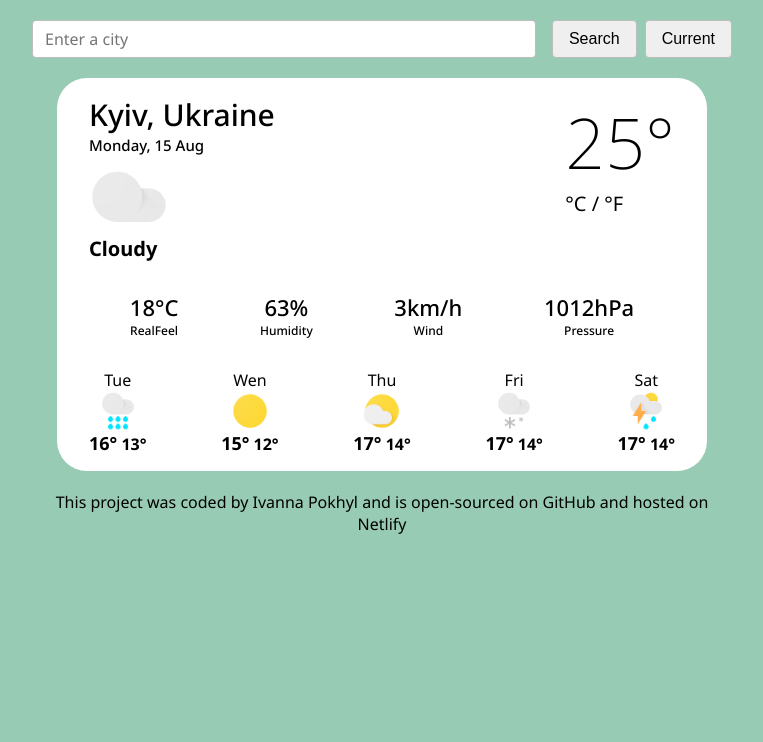
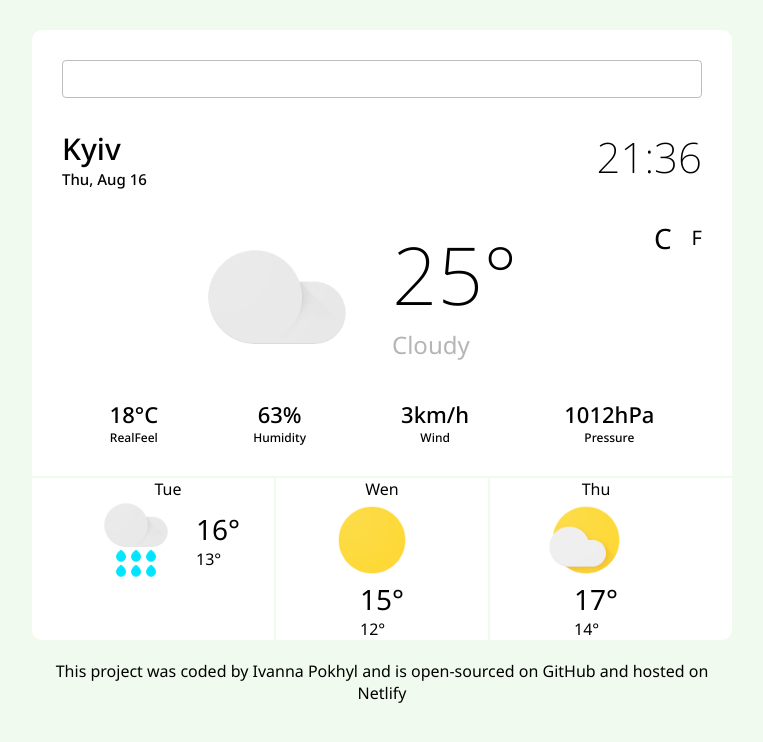
Before and after one commit to ivanna-pt/vanilla-weather-app, a plain HTML site: page index.html in a window 1280 px wide. Shown: the whole page, without its empty margins (258-1021 px from the left). Drawn offline with Linux system fonts and the light colour scheme.

Commit message:
Changed HTML and CSS

```diff
--- a/index.html
+++ b/index.html
@@ -11,49 +11,45 @@
     <link href="https://fonts.googleapis.com/css2?family=Noto+Sans:ital,wght@0,200;0,400;0,500;0,700;0,900;1,200;1,400;1,500;1,700&display=swap" rel="stylesheet">
 </head>
 <body>
-<div class="container">
 <!--Wrapper starts-->
 <div class="wrapper">
-<!--    Header starts-->
-    <header>
-        <div class="row">
-            <input class="search-input" type="text" placeholder="Enter a city" aria-label="default input example">
-            <div class="btn-set">
-                <button type="button" class="btn btn-primary">Search</button>
-                <button type="button" class="btn btn-outline-primary">Current</button>
+<!--    Main section starts-->
+    <section class="main-section">
+<!--        Search block-->
+        <div class="search-row">
+            <input type="text" class="search-input">
+            <div class="current-location-btn">
+
             </div>
         </div>
-    </header>
-<!--    Header ends-->
 
-<!--    Main section starts-->
-    <section class="main-section">
 <!--        Current Info-->
         <div class="current-wrapper">
-            <div class="box">
-                <div class="date-city-display">
-                    <div class="city">
-                        Kyiv, Ukraine
+            <div class="block">
+                <h1 class="city">Kyiv</h1>
+                <div class="date">Thu, Aug 16</div>
             </div>
-                    <div class="current-date">
-                        Monday, 15 Aug
+            <div class="block">
+                <div class="time">21:36</div>
+            </div>
         </div>
 
-                </div>
         <!--      Weather display  -->
         <div class="weather-display">
-                    <div class="weather-img">
+            <div>
                 <img src="img/cloudy_light_color_96dp.png" alt="cloudy">
             </div>
-                    <div class="weather-description">Cloudy</div>
+            <div class="weather">
+                <div>
+                    <div class="temperature">25°</div>
+                    <div class="description">Cloudy</div>
+                </div>
+                <div class="unit-switch">
+                    <span>C</span>
+                    <span>F</span>
                 </div>
             </div>
-            <div class="box">
-                <div class="temperature">25°</div>
-                <div class="unit-switch">
-                    <span>°C</span> / <span>°F</span>
-                </div>
-            </div>
+
         </div>
 
 <!--        Additional Info-->
@@ -80,10 +76,12 @@
         <div class="forecast-wrapper">
             <div class="forecast-item">
                 <div class="day">Tue</div>
+                <div class="block">
                     <img src="img/heavy_rain_light_color_96dp.png" alt="">
                     <div class="temp">
                         <span>16°</span>
                         <span>13°</span>
+                    </div>
                 </div>
             </div>
 
@@ -105,23 +103,6 @@
                 </div>
             </div>
 
-            <div class="forecast-item">
-                <div class="day">Fri</div>
-                <img src="img/snow_showers_snow_light_color_96dp.png" alt="">
-                <div class="temp">
-                    <span>17°</span>
-                    <span>14°</span>
-                </div>
-            </div>
-
-            <div class="forecast-item">
-                <div class="day">Sat</div>
-                <img src="img/isolated_scattered_tstorms_day_light_color_96dp.png" alt="">
-                <div class="temp">
-                    <span>17°</span>
-                    <span>14°</span>
-                </div>
-            </div>
 
         </div>
     </section>
@@ -134,7 +115,7 @@
 <!--Footer ends-->
 </div>
 <!--Wrapper ends-->
-</div>
+
 
 <!--JavaScript files-->
 <script src="src/app.js"></script>
--- a/src/style.css
+++ b/src/style.css
@@ -51,23 +51,35 @@ img, svg{
 }
 
 /* Main */
-.container{
-    height: 100vh;
+body{
     font-family: 'Noto Sans', sans-serif;
-    background-color: #98cbb4;
-    padding-top: 20px;
-    padding-bottom: 20px;
+    background-color: #f1faee;
 }
 
 .wrapper{
     width: 700px;
-    margin: 0 auto;
+    margin: 30px auto;
+}
+
+/*Main section*/
+.main-section{
+    margin: 20px auto;
+    background-color: #FFFFFF;
+    border-radius: 10px;
+    display: flex;
+    flex-direction: column;
+}
+
+.main-section>div{
+    margin-top: 30px;
+    padding-left: 30px;
+    padding-right: 30px;
 }
 
 /*Header */
-header .row{
+.search-row{
     display: flex;
-justify-content: space-between;
+    justify-content: space-between;
 }
 
 .search-input{
@@ -91,39 +103,6 @@ justify-content: space-between;
     outline: 0;
     box-shadow: 0 0 0 0.2rem rgba(158, 158, 158, 0.25);
 }
-
-.btn-set{
-    margin-left: 1rem;
-    display: flex;
-}
-
-.btn{
-    padding: 0.375rem 1rem;
-    font-size: 1rem;
-    line-height: 1.5;
-    border: 1px solid #bdbdbd;
-    border-radius: 0.25rem;
-}
-
-.btn:first-child{
-    margin-right: 0.5rem;
-}
-
-/*Main section*/
-.main-section{
-    padding: 1rem 2rem;
-    margin: 20px auto;
-    width: 650px;
-    background-color: #FFFFFF;
-    border-radius: 30px;
-    display: flex;
-    flex-direction: column;
-}
-
-.main-section>div+div{
-    margin-top: 30px;
-}
-
 .current-wrapper{
     display: flex;
     justify-content: space-between;
@@ -140,35 +119,64 @@ justify-content: space-between;
     font-weight: 500;
 }
 
-.current-date{
+.date{
     font-size: 15px;
     font-weight: 500;
 }
 
+.time{
+    font-size: 42px;
+    font-weight: 200;
+}
+
+/*Weather display*/
 .weather-display{
     display: flex;
-    flex-direction: column;
+    justify-content: right;
 }
 
-.weather-description{
-    font-size: 20px;
-    font-weight: 700;
+.weather-display>div{
+    flex: 1;
+    display: flex;
 }
 
 .weather-display img{
-    width: 80px;
+    width: 150px;
+    margin-right: 20px;
+    margin-left: auto;
 }
 
-/*Temperature block*/
+.weather{
+ margin-left: 20px;
+}
 
-.temperature{
-    font-size: 70px;
+.temperature {
+    font-size: 80px;
     font-weight: 200;
 }
 
+.description{
+    font-size: 24px;
+    font-weight: 400;
+    color: #b5b5b5;
+}
+
 .unit-switch{
+    margin-left: auto;
+    margin-right: 0;
     font-size: 20px;
     font-weight: 400;
+    display: flex;
+    align-items: flex-start;
+}
+
+.unit-switch>span:first-child{
+    font-size: 28px;
+}
+
+.unit-switch>span+span{
+    margin-left: 20px;
+    padding-top: 5px;
 }
 
 /*Additional info block*/
@@ -196,24 +204,44 @@ justify-content: space-between;
 .forecast-wrapper{
     display: flex;
     justify-content: space-between;
+    border-top: 2px solid #f1faee;
 }
 
 .forecast-item{
+    flex: 1;
     display: flex;
     flex-direction: column;
     align-items: center;
+    border-right: 2px solid #f1faee;
 }
 
-.forecast-item>img{
-    width: 40px;
+.forecast-item:last-child{
+    border-right: none;
+}
+
+.forecast-item .block{
+    display: flex;
+    justify-content: space-between;
+    align-items: center;
+}
+
+.forecast-item img{
+    width: 80px;
+    margin-right: 20px;
+}
+
+.temp{
+    display: flex;
+    flex-direction: column;
+    align-items: flex-start
 }
 
 .temp span{
-    font-weight: 700;
+    font-weight: 400;
 }
 
 .temp span:first-child{
-    font-size: 18px;
+    font-size: 28px;
 }
 /*Footer*/
 footer{
```
Lines whose indentation alone changed are shown as unchanged.
